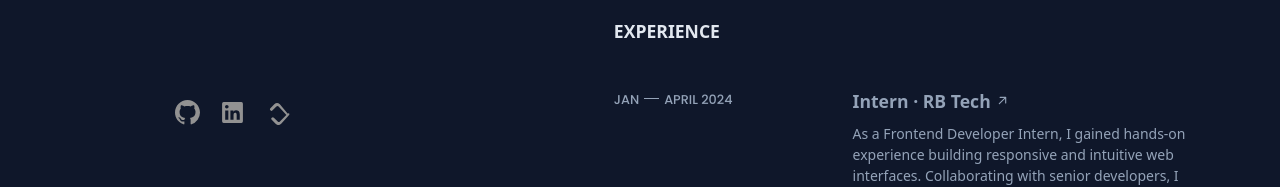
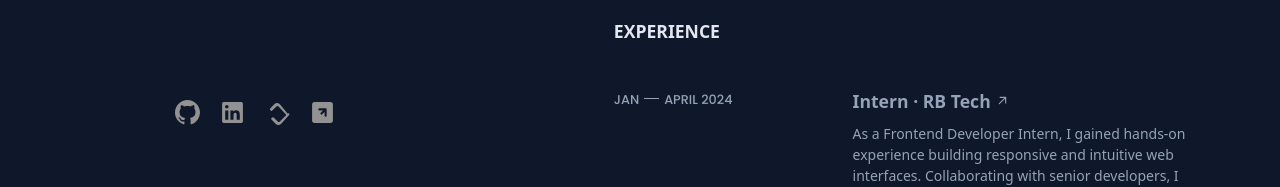
Before and after one commit to yashh1212/portfolio, a React (Create React App) app: page / in a window 1280 px wide. Shown: the part 514-701 px from the top of the page. Built offline with nearby package versions, Linux system fonts and the light colour scheme.

Commit message:
add codolio link

```diff
--- a/src/component/Navigation.js
+++ b/src/component/Navigation.js
@@ -124,6 +124,24 @@ const Navigation = ({ scrollToSection, activestate, handlescroll }) => {
               </svg>
             </a>
           </li>
+          <li className="link-li">
+  <a
+    href="https://codolio.com/profile/Yashdhokane"  // Replace with your actual Codolio URL
+    target="_blank"
+    rel="noopener noreferrer"
+    aria-label="Codolio"
+  >
+    <svg
+      xmlns="http://www.w3.org/2000/svg"
+      viewBox="0 0 24 24"
+      fill="currentColor"
+      className="h-8 w-8"
+    >
+      <path d="M2 4.5A2.5 2.5 0 0 1 4.5 2h15A2.5 2.5 0 0 1 22 4.5v15a2.5 2.5 0 0 1-2.5 2.5h-15A2.5 2.5 0 0 1 2 19.5v-15ZM9 8a1 1 0 0 0 0 2h3.586L10.293 12.293a1 1 0 1 0 1.414 1.414L14 11.414V15a1 1 0 1 0 2 0V9a1 1 0 0 0-1-1H9Z" />
+    </svg>
+  </a>
+</li>
+
         </ul>
       </div>
     </div>
```
